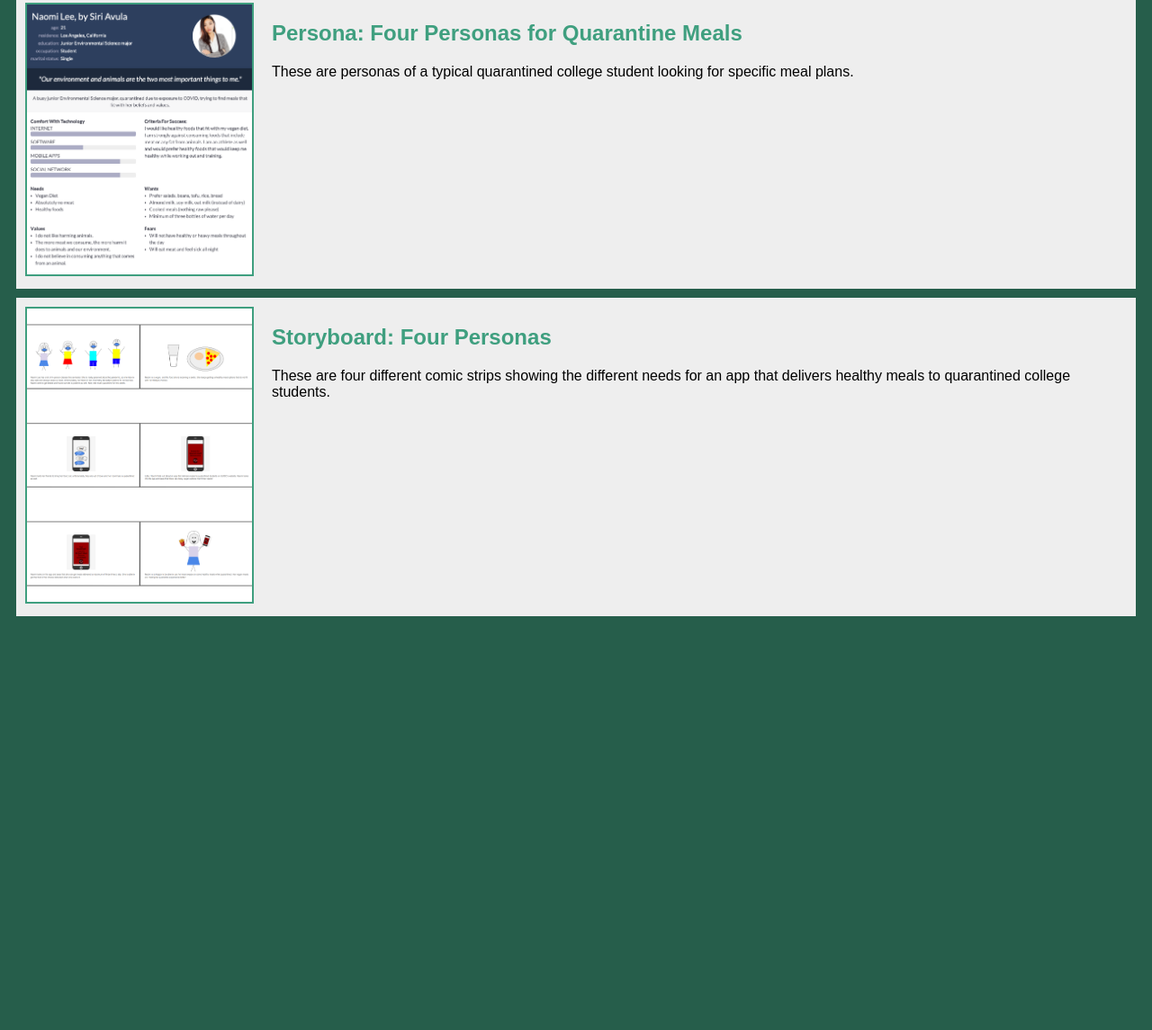
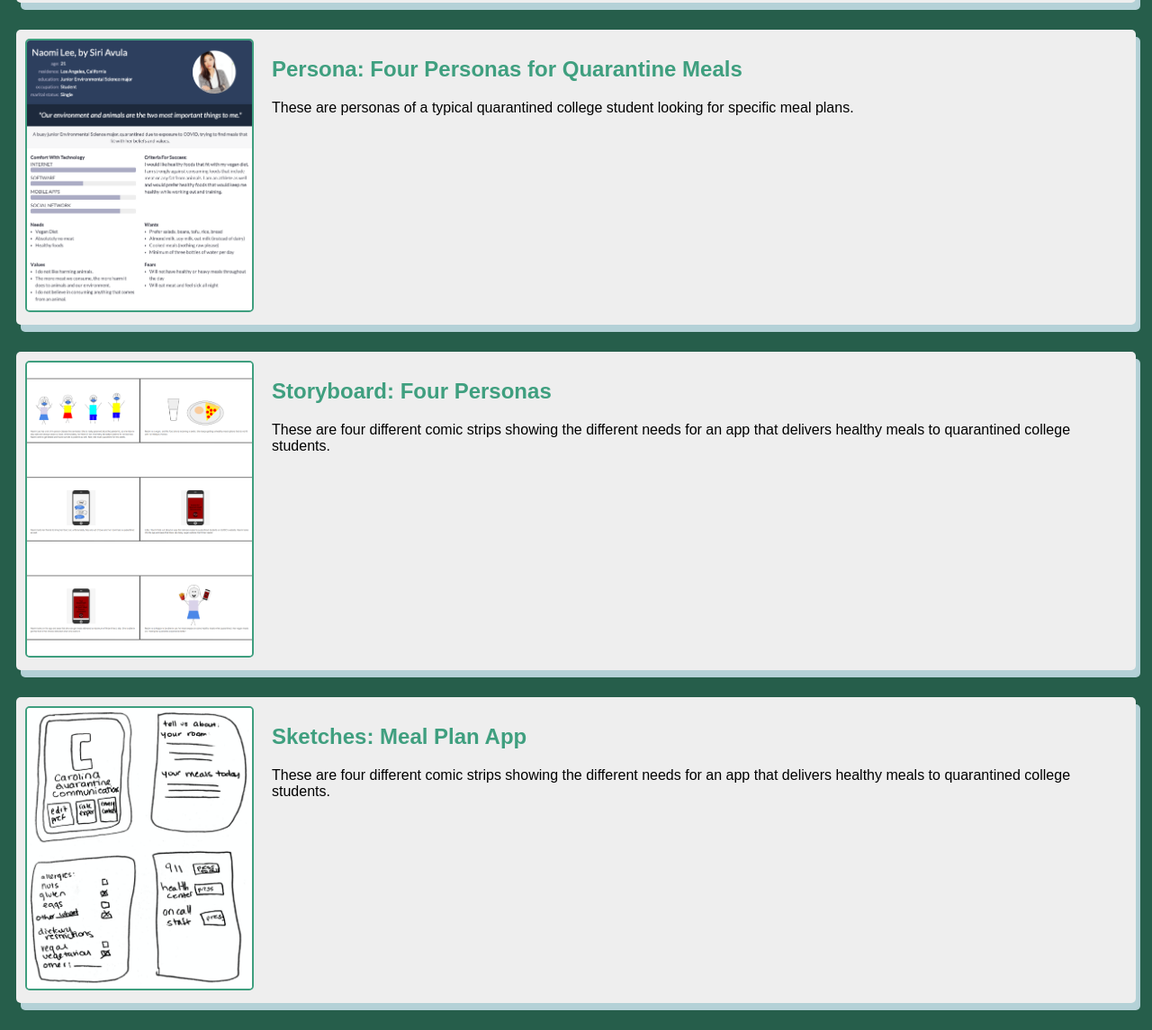
Before and after one commit to siriavula/siriavula.github.io, a plain HTML site: page index.html in a window 1280 px wide. Shown: the part 625-1770 px from the top of the page at 90% size. Before the commit the page ends 1320 px from the top, so only its background shows below. Drawn offline with Linux system fonts and the light colour scheme.

Commit message:
Add files via upload

```diff
--- a/index.html
+++ b/index.html
@@ -48,5 +48,16 @@
                  </p>
             </section>
          </section>
+
+          <!-- Sketches Assignment -->
+        <section class="assignment">
+            <a href="files/sketch.pdf"><img src="images/sketch.png"></a>
+            <section class="ass-details">
+                <a href="files/sketch.pdf"><h2>Sketches: Meal Plan App</h2></a>
+                 <p>
+                     These are four different comic strips showing the different needs for an app that delivers healthy meals to quarantined college students.
+                 </p>
+            </section>
+         </section>
     </body>
 </html>
--- a/styles.css
+++ b/styles.css
@@ -7,15 +7,18 @@ body {
 .assignment {
     display:flex;
     padding:10px;
-    margin:10px;;
+    margin:10px;
+    margin-bottom:30px;
     background: #EEEEEE;
+    border-radius:5px;
+    box-shadow: 5px 8px #B4D1D7;
 }
 
 .assignment img {
     width:250px;
-    border: 2px solid #3F9F7FFF;
-    margin-right: 20px;
-
+    border:2px solid #3F9F7FFF;
+    margin-right:20px;
+    border-radius:5px;
 }
 
 h1 {
@@ -27,3 +30,7 @@ a {
     text-decoration:none;
     color: #3F9F7F;
 }
+
+.assignment a:hover {
+    color:#B4D1D7;
+}
```
Also changed, not shown: images/sketch.png (added), 1 other file.
